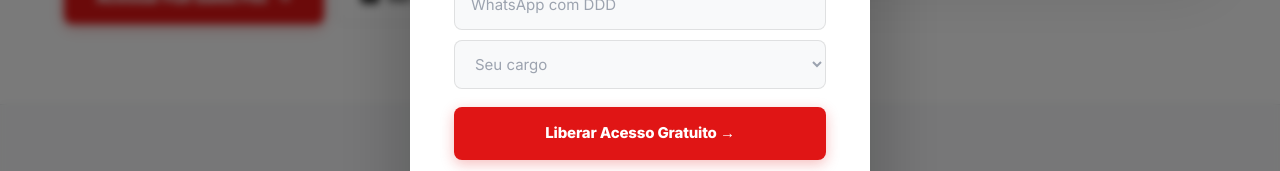
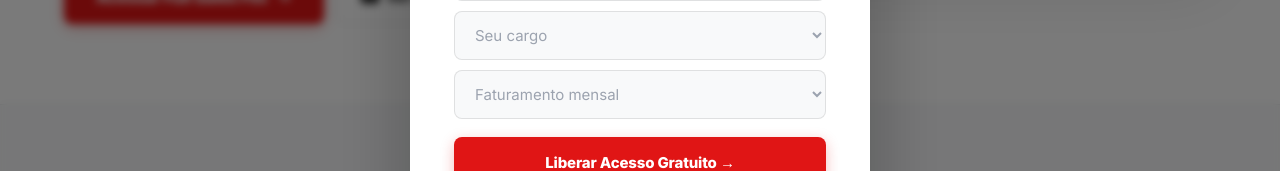
Before and after one commit to FullSalesSystem/FAQ06-aula-gratuita, a Next.js app: page / in a window 1280 px wide. Shown: the part 488-659 px from the top of the page. Built offline with nearby package versions, Linux system fonts and the light colour scheme.

Commit message:
Adiciona campo de faturamento mensal no pop-up de cadastro
Novo dropdown com faixas de faturamento (de "Abaixo de R$10 mil" até
"Mais de R$1 milhão por mês") no formulário de lead e na API de registro.

https://claude.ai/code/session_016LQn9DnETyf3rFjxfNCFoe

```diff
--- a/app/api/register/route.ts
+++ b/app/api/register/route.ts
@@ -14,11 +14,12 @@ import { NextRequest, NextResponse } from 'next/server'
  */
 export async function POST(req: NextRequest) {
   const body = await req.json().catch(() => ({}))
-  const { name, email, phone, jobTitle } = body as {
+  const { name, email, phone, jobTitle, revenue } = body as {
     name?: string
     email?: string
     phone?: string
     jobTitle?: string
+    revenue?: string
   }
 
   if (!name || !email) {
@@ -41,6 +42,7 @@ export async function POST(req: NextRequest) {
       email,
       phone,
       jobTitle,
+      revenue,
     })
     return NextResponse.json({ ok: true, note: 'curseduca_not_configured' })
   }
--- a/app/page.tsx
+++ b/app/page.tsx
@@ -61,7 +61,7 @@ function SectionLabel({ text }: { text: string }) {
    LEAD POPUP
 ───────────────────────────────────────────── */
 function LeadPopup({ onClose, onSuccess }: { onClose: () => void; onSuccess: () => void }) {
-  const [form, setForm] = useState({ name: '', email: '', phone: '', jobTitle: '' })
+  const [form, setForm] = useState({ name: '', email: '', phone: '', jobTitle: '', revenue: '' })
   const [loading, setLoading] = useState(false)
 
   const handleSubmit = async (e: FormEvent) => {
@@ -138,6 +138,20 @@ function LeadPopup({ onClose, onSuccess }: { onClose: () => void; onSuccess: ()
               <option value="Superior/Líder">Superior/Líder</option>
               <option value="Prestador de Serviço/Freelancer">Prestador de Serviço/Freelancer</option>
               <option value="Colaborador/Funcionário">Colaborador/Funcionário</option>
+            </select>
+            <select
+              value={form.revenue}
+              onChange={e => setForm(p => ({ ...p, revenue: e.target.value }))}
+              required
+              style={{ color: form.revenue ? '#0A0A0A' : '#9CA3AF' }}
+            >
+              <option value="" disabled>Faturamento mensal</option>
+              <option value="Abaixo de R$10 mil">Abaixo de R$10 mil</option>
+              <option value="Entre R$10 mil a R$30 mil">Entre R$10 mil a R$30 mil</option>
+              <option value="Entre R$30 mil a R$100 mil">Entre R$30 mil a R$100 mil</option>
+              <option value="Entre R$100 mil a R$500 mil">Entre R$100 mil a R$500 mil</option>
+              <option value="Entre R$500 mil a R$1 milhão">Entre R$500 mil a R$1 milhão</option>
+              <option value="Mais de R$1 milhão por mês">Mais de R$1 milhão por mês</option>
             </select>
           </div>
 
```
